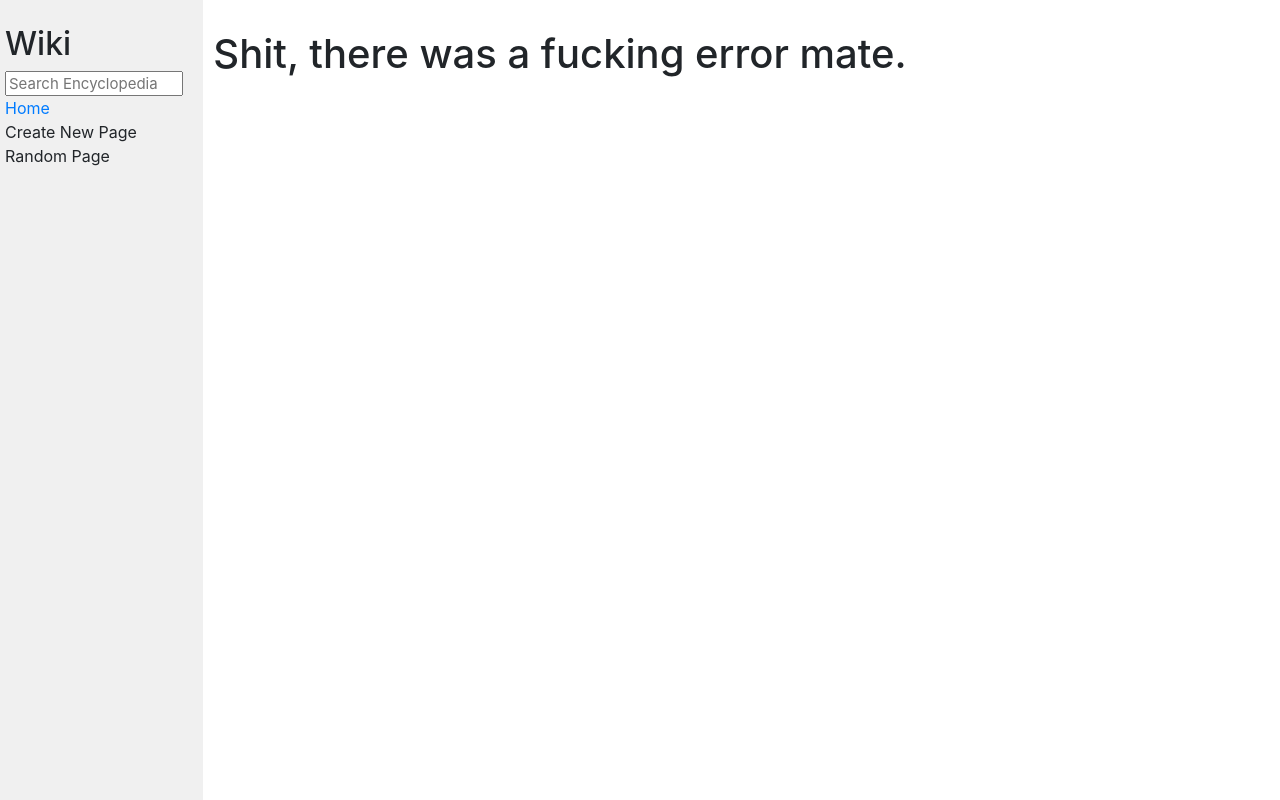
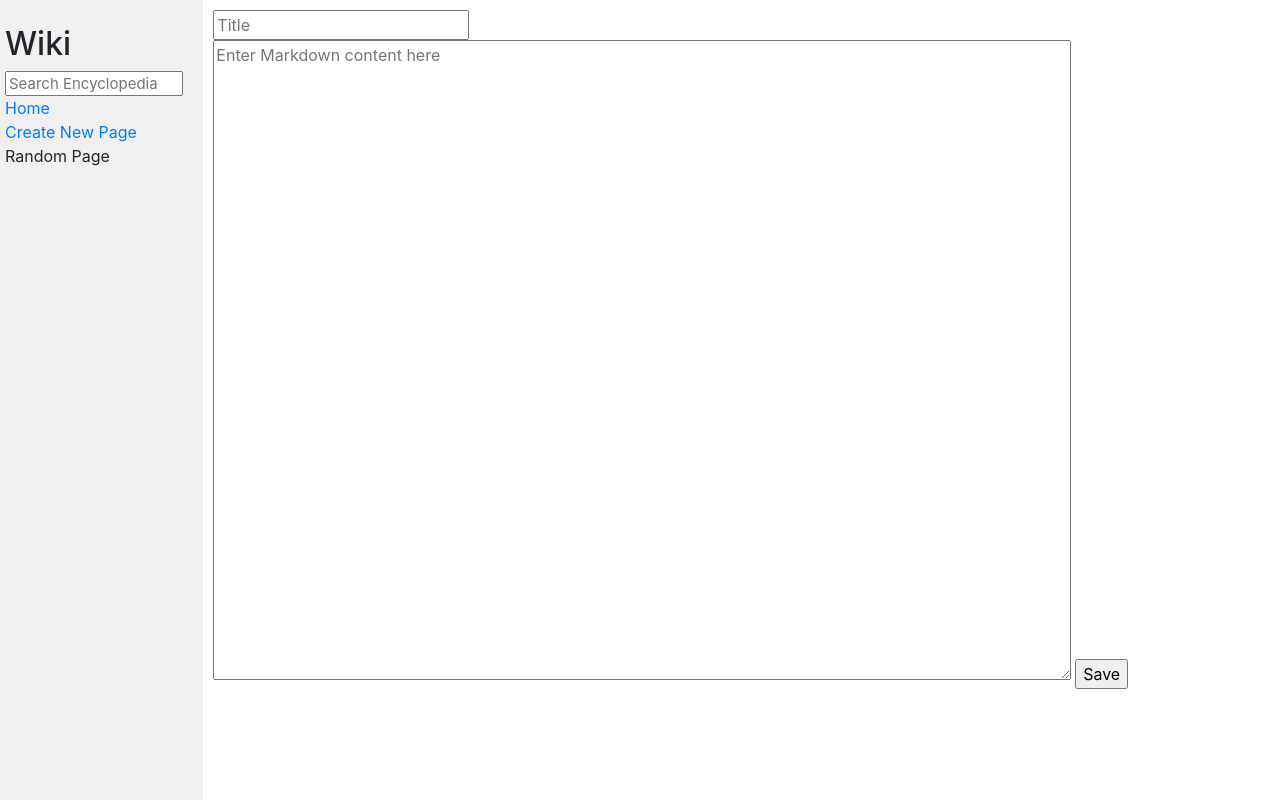
Before and after one commit to mrfast77/wiki_CS50w, a Django app: page /add/ in a window 1280 px wide. Run offline with Django 3.2, Linux system fonts and the light colour scheme; some libraries are stand-ins or nearby versions.

Commit message:
Added new entry functionality

```diff
--- a/encyclopedia/static/encyclopedia/styles.css
+++ b/encyclopedia/static/encyclopedia/styles.css
@@ -13,7 +13,7 @@
 }
 
 textarea {
-    height: 90vh;
+    height: 80vh;
     width: 80%;
 }
 
@@ -41,3 +41,7 @@
     display: flex;
     flex-direction: column;
 }
+
+#error {
+    background-color: indianred;
+}
--- /dev/null
+++ b/encyclopedia/templates/encyclopedia/add.html
@@ -0,0 +1,21 @@
+{% extends "encyclopedia/layout.html" %}
+
+{% load static %}
+
+{% block title %}
+    Create New Page
+{% endblock %}
+
+{% block body %}
+    {% if message %}
+        <script>
+            alert('{{ message }}');
+        </script>
+    {% endif %}
+    <form action="{% url 'encyclopedia:add' %}" method="post">
+        {% csrf_token %}
+        <input type="text" placeholder="Title" name="title">
+        <textarea rows="4" cols="50" name="new_entry" placeholder="Enter Markdown content here"></textarea>
+        <input type="submit" value="Save">
+    </form>
+{% endblock %}
--- a/encyclopedia/templates/encyclopedia/layout.html
+++ b/encyclopedia/templates/encyclopedia/layout.html
@@ -19,7 +19,7 @@
                     <a href="{% url 'encyclopedia:index' %}">Home</a>
                 </div>
                 <div>
-                    Create New Page
+                    <a href="{% url 'encyclopedia:add' %}">Create New Page</a>
                 </div>
                 <div>
                     Random Page
--- a/encyclopedia/urls.py
+++ b/encyclopedia/urls.py
@@ -1,10 +1,10 @@
 from django.urls import path
-
 from . import views
 
 app_name = "encyclopedia"
 urlpatterns = [
     path("", views.index, name="index"),
+    path("add/", views.add, name="add"),
     path("search/", views.search_view, name="search"),
     path("<str:entry>/", views.title, name="title")
 ]
--- a/encyclopedia/views.py
+++ b/encyclopedia/views.py
@@ -10,16 +10,44 @@
         return None
     return markdowner.convert(content)
 
+
 def index(request):
     return render(request, "encyclopedia/index.html", {
         "entries": util.list_entries()
     })
 
+def add(request):
+
+    if request.method == "POST":
+
+        title = request.POST.get('title')
+        new_entry = request.POST.get('new_entry')
+        existing_entries = util.list_entries()
+
+        # error_message = "This title already exists. Please select a new title"
+        for entry in existing_entries:
+            if title.lower() == entry.lower():
+                return render(request, "encyclopedia/add.html", {
+                    "message": "This title already exists. Please select a new title"
+                })
+
+        markdowner = Markdown()
+        new_converted_entry = markdowner.convert(new_entry)
+
+        util.save_entry(title, new_converted_entry)
+
+        return render(request, "encyclopedia/new.html", {
+            "title": title,
+            "new_entry": new_converted_entry
+            })
+
+    return render(request, "encyclopedia/add.html")
+
 
 def search_view(request):
-    query_dict = request.GET
-    query = query_dict.get("q")
+    query = request.GET.get("q")
     entries_list = util.list_entries()
+
     searched_entries = []
 
     message = "No results found"
@@ -34,13 +62,10 @@
         if query.lower() in entry.lower():
             searched_entries.append(entry)
 
-        else:
-            return render(request, "encyclopedia/search.html", {
-            "message": message
-            })
 
     return render(request, "encyclopedia/search.html", {
-    "entries": searched_entries
+    "entries": searched_entries,
+    "message": message
     })
 
 
```
Also changed, not shown: encyclopedia/templates/encyclopedia/new.html (added, +9 -0 lines), entries/Python.md (+1 -1 lines).
